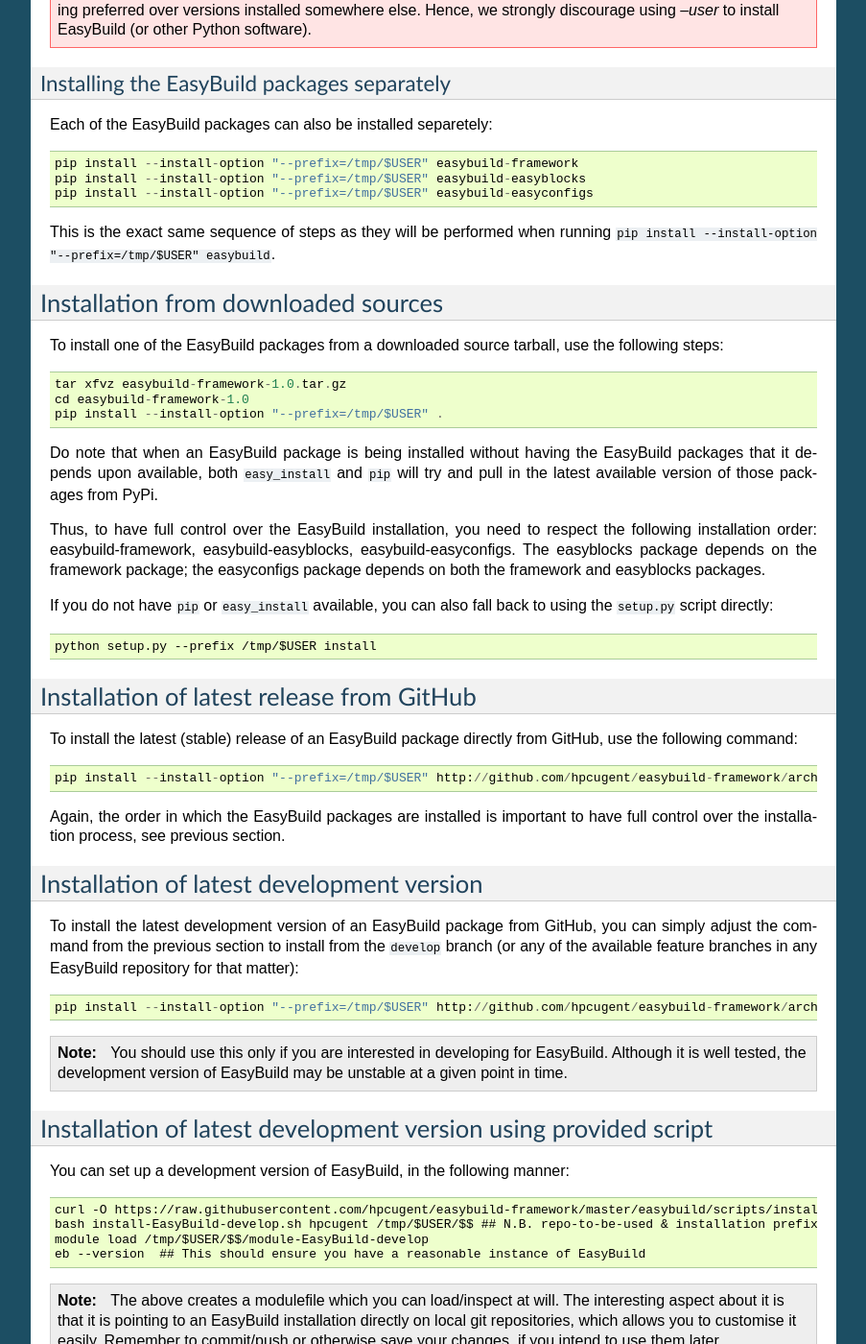
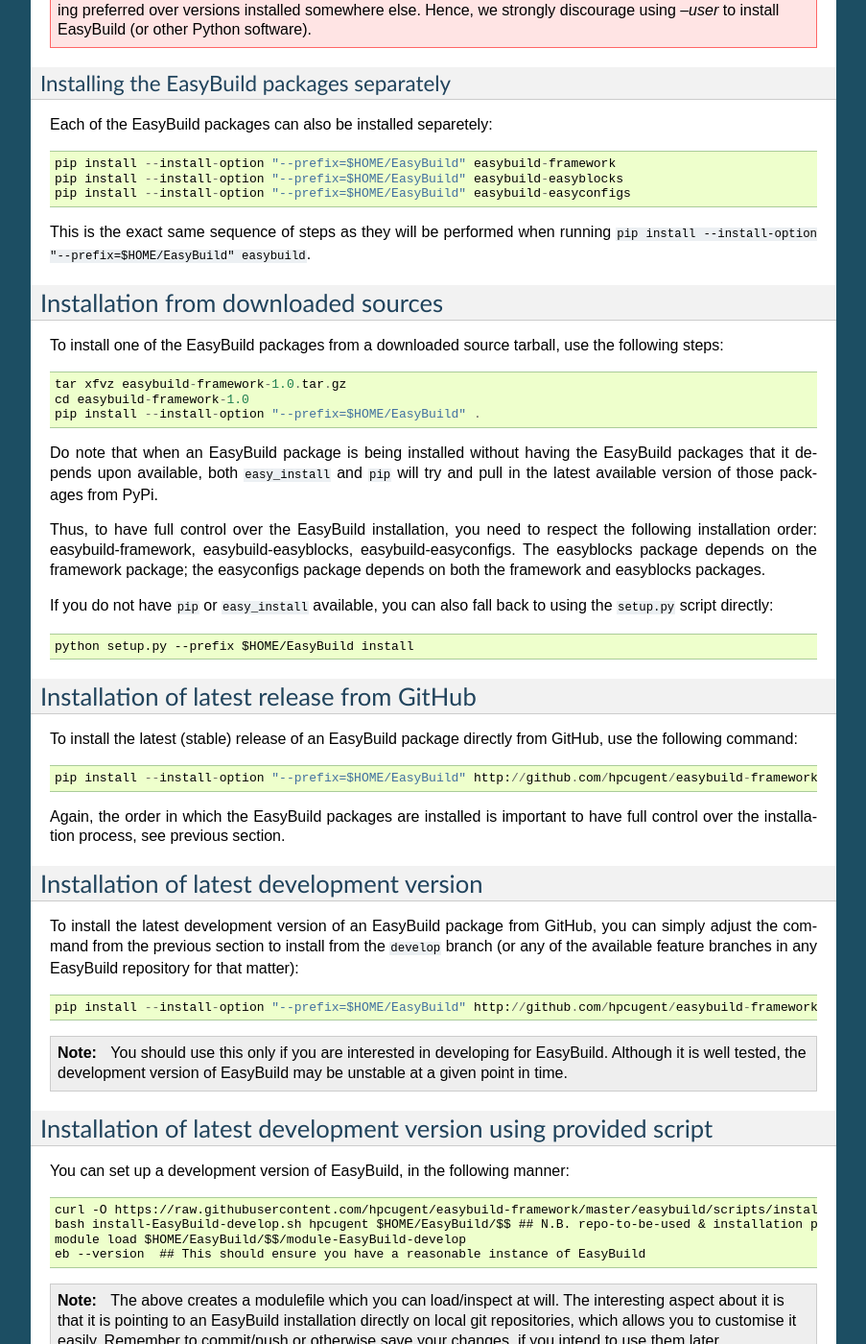
Before and after one commit to easybuilders/easybuild, a Sphinx documentation site: the page built from docs/Installation_Alternative.rst, in a window 1280 px wide and 1400 px high, scrolled down 1458 px. Shown: the whole window at 96% size, without its empty margins (198-1101 px from the left). Built offline with Sphinx 7.4.7, drawn with Linux system fonts in a browser that asks for light colours; some of the changed text lies outside the part shown.

Commit message:
change /tmp/$USER to $HOME/EasyBuild

```diff
--- a/docs/Installation_Alternative.rst
+++ b/docs/Installation_Alternative.rst
@@ -36,13 +36,13 @@
 
 -  using ``easy_install`` (old tool, but still works)::
 
-       easy_install --prefix /tmp/$USER easybuild
+       easy_install --prefix $HOME/EasyBuild easybuild
 
 -  using ``pip`` (more recent and better installation tool for Python software)::
 
-       pip install --install-option "--prefix=/tmp/$USER" easybuild
+       pip install --install-option "--prefix=$HOME/EasyBuild" easybuild
 
-The ``--prefix /tmp/$USER`` part in these commands allows you to install EasyBuild without admin rights into ``/tmp/$USER``.
+The ``--prefix $HOME/EasyBuild`` part in these commands allows you to install EasyBuild without admin rights into ``$HOME/EasyBuild``.
 
 
 Adjusting ``$PATH`` and ``$PYTHONPATH`` environment variables
@@ -55,8 +55,8 @@
 
 .. code:: bash
 
-    export PATH=/tmp/$USER/bin:$PATH
-    export PYTHONPATH=/tmp/$USER/lib/python2.7/site-packages:$PYTHONPATH
+    export PATH=$HOME/EasyBuild/bin:$PATH
+    export PYTHONPATH=$HOME/EasyBuild/lib/python2.7/site-packages:$PYTHONPATH
 
 .. tip::
 
@@ -64,14 +64,14 @@
   environment variable for a given installation prefix, you can use the
   following command::
 
-    python -c "import distutils.sysconfig; print distutils.sysconfig.get_python_lib(prefix='/tmp/$USER/');"
+    python -c "import distutils.sysconfig; print distutils.sysconfig.get_python_lib(prefix='$HOME/EasyBuild/');"
 
 
 Install with admin rights
 ^^^^^^^^^^^^^^^^^^^^^^^^^
 
 If you do have admin rights on the system where you want to install
-EasyBuild, you can simply omit the ``--prefix /tmp/$USER/``
+EasyBuild, you can simply omit the ``--prefix $HOME/EasyBuild/``
 to have EasyBuild installed system-wide. In that case, you do not need
 to touch the ``$PATH`` or ``$PYTHONPATH`` environment variables since
 the ``eb`` command will be installed in one of the default paths.
@@ -102,12 +102,12 @@
 
 Each of the EasyBuild packages can also be installed separetely::
 
-    pip install --install-option "--prefix=/tmp/$USER" easybuild-framework
-    pip install --install-option "--prefix=/tmp/$USER" easybuild-easyblocks
-    pip install --install-option "--prefix=/tmp/$USER" easybuild-easyconfigs
+    pip install --install-option "--prefix=$HOME/EasyBuild" easybuild-framework
+    pip install --install-option "--prefix=$HOME/EasyBuild" easybuild-easyblocks
+    pip install --install-option "--prefix=$HOME/EasyBuild" easybuild-easyconfigs
 
 This is the exact same sequence of steps as they will be
-performed when running ``pip install --install-option "--prefix=/tmp/$USER" easybuild``.
+performed when running ``pip install --install-option "--prefix=$HOME/EasyBuild" easybuild``.
 
 Installation from downloaded sources
 ~~~~~~~~~~~~~~~~~~~~~~~~~~~~~~~~~~~~
@@ -117,7 +117,7 @@
 
     tar xfvz easybuild-framework-1.0.tar.gz
     cd easybuild-framework-1.0
-    pip install --install-option "--prefix=/tmp/$USER" .
+    pip install --install-option "--prefix=$HOME/EasyBuild" .
 
 Do note that when an EasyBuild package is being installed without
 having the EasyBuild packages that it depends upon available,
@@ -133,7 +133,7 @@
 If you do not have ``pip`` or ``easy_install`` available, you can also
 fall back to using the ``setup.py`` script directly::
 
-    python setup.py --prefix /tmp/$USER install
+    python setup.py --prefix $HOME/EasyBuild install
 
 
 Installation of latest release from GitHub
@@ -142,7 +142,7 @@
 To install the latest (stable) release of an EasyBuild package directly
 from GitHub, use the following command::
 
-    pip install --install-option "--prefix=/tmp/$USER" http://github.com/hpcugent/easybuild-framework/archive/master.tar.gz
+    pip install --install-option "--prefix=$HOME/EasyBuild" http://github.com/hpcugent/easybuild-framework/archive/master.tar.gz
 
 Again, the order in which the EasyBuild packages are installed is
 important to have full control over the installation process, see
@@ -157,7 +157,7 @@
 any of the available feature branches in any
 EasyBuild repository for that matter)::
 
-    pip install --install-option "--prefix=/tmp/$USER" http://github.com/hpcugent/easybuild-framework/archive/develop.tar.gz
+    pip install --install-option "--prefix=$HOME/EasyBuild" http://github.com/hpcugent/easybuild-framework/archive/develop.tar.gz
 
 .. note::
   You should use this only if you are interested in developing for EasyBuild.
@@ -169,8 +169,8 @@
 You can set up a development version of EasyBuild, in the following manner::
 
     curl -O https://raw.githubusercontent.com/hpcugent/easybuild-framework/master/easybuild/scripts/install-EasyBuild-develop.sh
-    bash install-EasyBuild-develop.sh hpcugent /tmp/$USER/$$ ## N.B. repo-to-be-used & installation prefix
-    module load /tmp/$USER/$$/module-EasyBuild-develop
+    bash install-EasyBuild-develop.sh hpcugent $HOME/EasyBuild/$$ ## N.B. repo-to-be-used & installation prefix
+    module load $HOME/EasyBuild/$$/module-EasyBuild-develop
     eb --version  ## This should ensure you have a reasonable instance of EasyBuild
 
 .. note:: The above creates a modulefile which you can load/inspect at will.
```
